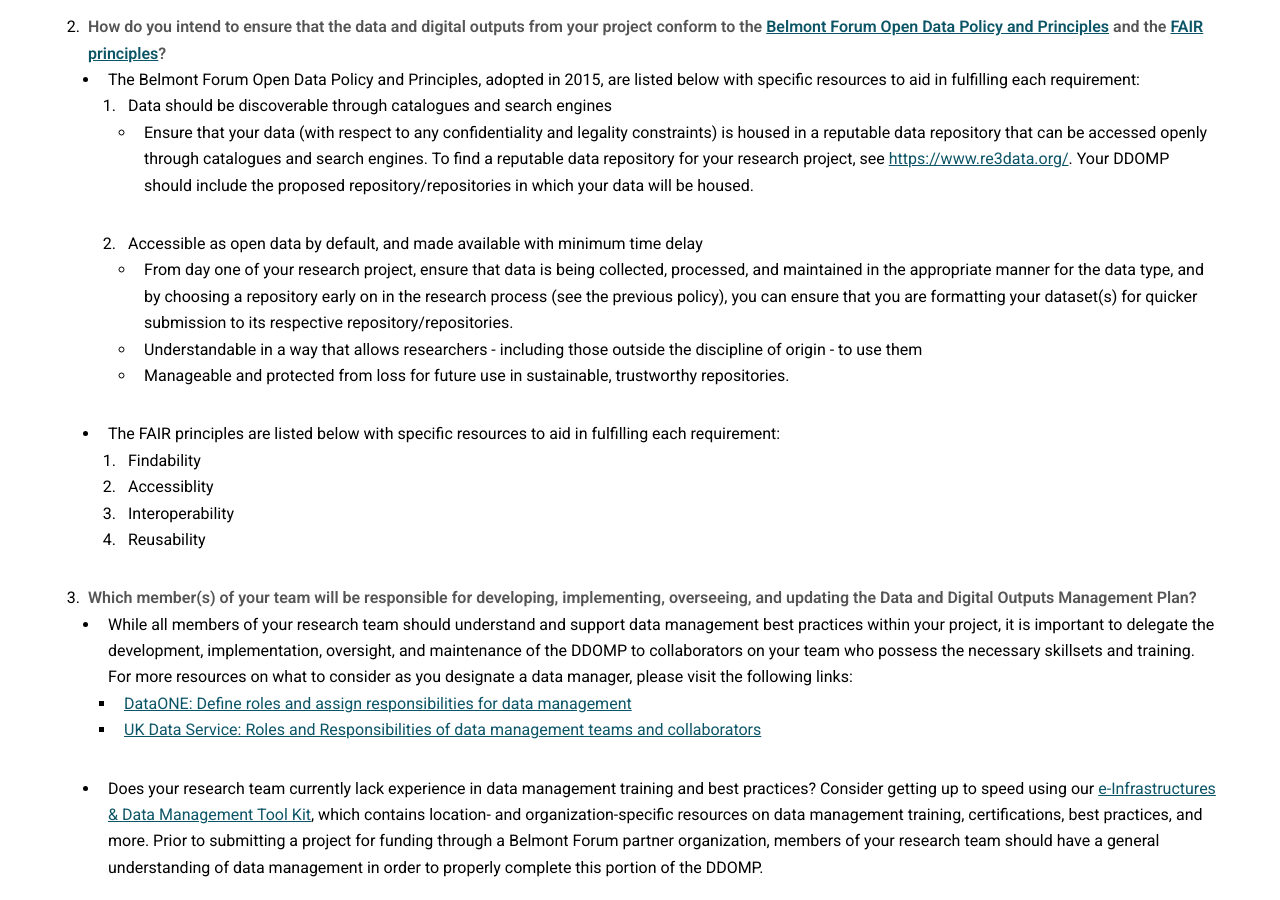
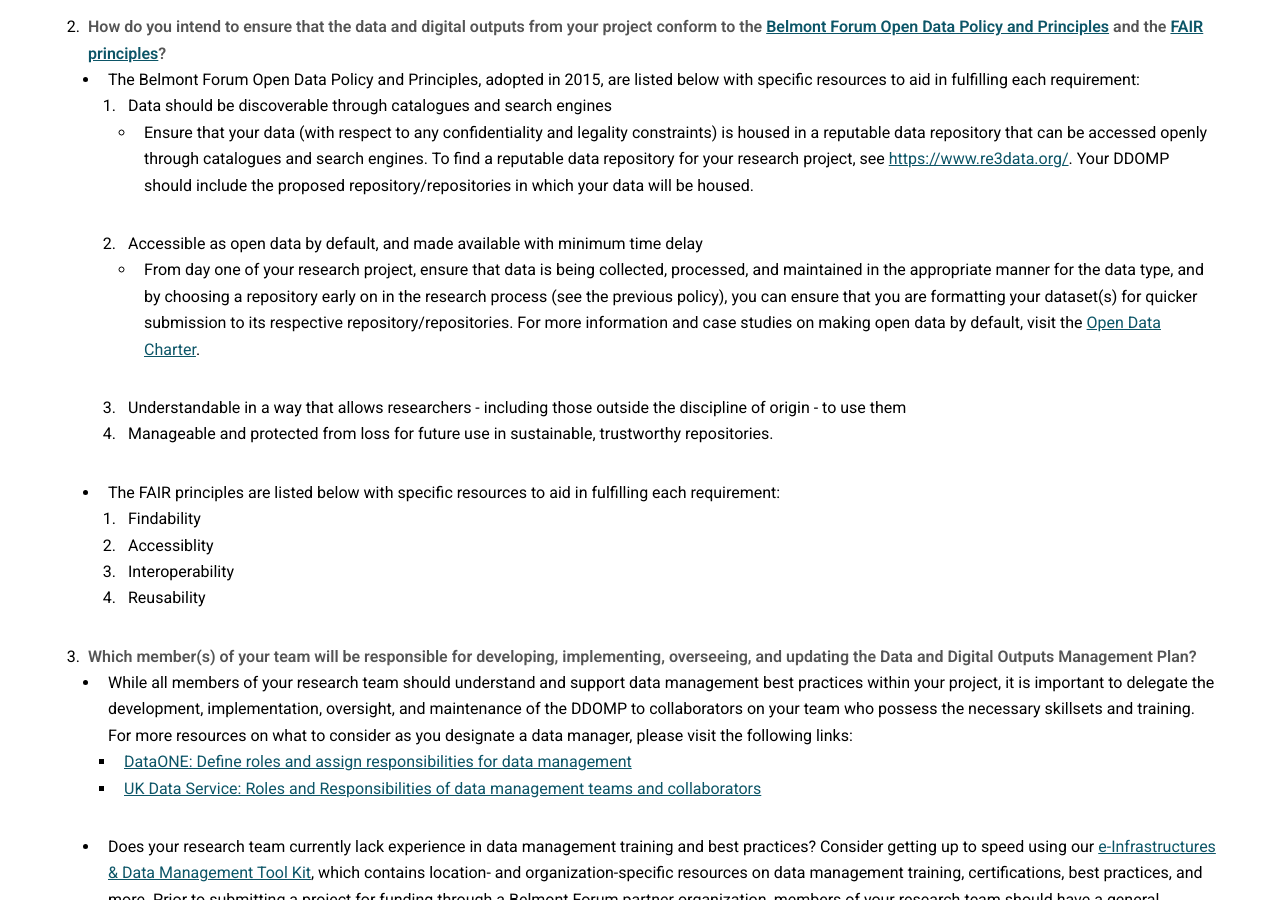
Before and after one commit to bfe-inf/toolkit, a Jekyll site: the page ddomp-fullproposal.html, which Jekyll copies as it is, in a window 1280 px wide and 900 px high, scrolled down 1107 px. Built offline with Jekyll 4.4.1, drawn with Linux system fonts in a browser that asks for light colours.

Commit message:
Update ddomp-fullproposal.html

```diff
--- a/ddomp-fullproposal.html
+++ b/ddomp-fullproposal.html
@@ -69,7 +69,8 @@
 											</ul>
 										<li>Accessible as open data by default, and made available with minimum time delay</li>
 											<ul style="list-style-type:circle">
-												<li>From day one of your research project, ensure that data is being collected, processed, and maintained in the appropriate manner for the data type, and by choosing a repository early on in the research process (see the previous policy), you can ensure that you are formatting your dataset(s) for quicker submission to its respective repository/repositories. </li>
+												<li>From day one of your research project, ensure that data is being collected, processed, and maintained in the appropriate manner for the data type, and by choosing a repository early on in the research process (see the previous policy), you can ensure that you are formatting your dataset(s) for quicker submission to its respective repository/repositories. For more information and case studies on making open data by default, visit the <a href="https://opendatacharter.net/" target="_blank">Open Data Charter</a>.</li>
+											</ul>
 										<li>Understandable in a way that allows researchers - including those outside the discipline of origin - to use them</li>
 										<li>Manageable and protected from loss for future use in sustainable, trustworthy repositories.</li>
 									</ol>
```
